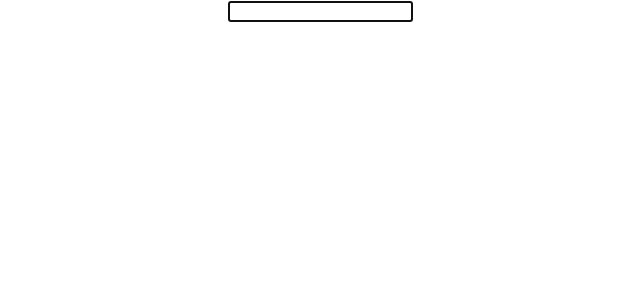
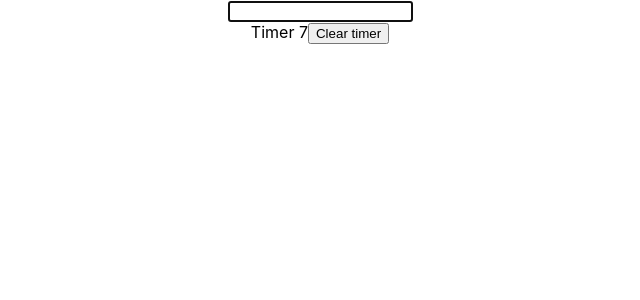
Before and after one commit to ernestchakhoyan/hooks-testing, a React (Create React App) app: page / in a window 1280 px wide. Shown: the top 300 px of the page, without its empty margins (320-960 px from the left). Built offline with nearby package versions, Linux system fonts and the light colour scheme.

Commit message:
useRef part 2

```diff
--- a/src/App.js
+++ b/src/App.js
@@ -9,6 +9,7 @@ import "./App.css";
 import DataFetchingWithUseReducer from "./components/DataFetchingWithUseState/DataFetchingWithUseReducer";
 import CounterWithMemo from "./components/useMemo/CounterWithMemo";
 import InputField from "./components/useRef/InputField";
+import CounterInterval from "./components/useRef/CounterInterval";
 
 export const FirstContext = React.createContext();
 export const SecondContext = React.createContext();
@@ -43,6 +44,7 @@ function App() {
                     {/*<DataFetchingWithUseReducer />*/}
                     {/*<CounterWithMemo />*/}
                     <InputField />
+                    <CounterInterval />
                 </SecondContext.Provider>
             </FirstContext.Provider>
         </div>
--- /dev/null
+++ b/src/components/useRef/CounterInterval.js
@@ -0,0 +1,23 @@
+import React, { useEffect, useRef, useState } from "react";
+
+function CounterInterval(props) {
+    const [ timer, setTimer ] = useState(0);
+    const timerRef = useRef();
+
+    useEffect(() => {
+        timerRef.current = setInterval(() => {
+            setTimer((prevTimer) => prevTimer + 1);
+        }, 1000);
+        return () => {
+            clearInterval(timerRef.current)
+        };
+    }, []);
+    return (
+        <div>
+            <span>Timer { timer }</span>
+            <button onClick={() => clearInterval(timerRef.current)}>Clear timer</button>
+        </div>
+    );
+}
+
+export default CounterInterval;
--- a/src/components/useRef/InputField.js
+++ b/src/components/useRef/InputField.js
@@ -1,15 +1,15 @@
-import React,{useEffect,useRef} from "react";
+import React, { useEffect, useRef } from "react";
 
 function InputField(props) {
     const inputRef = useRef(null);
 
     useEffect(() => {
         inputRef.current.focus();
-    },[])
+    }, []);
 
     return (
         <div>
-            <input ref={inputRef} type="text"/>
+            <input ref={ inputRef } type="text"/>
         </div>
     );
 }
```
